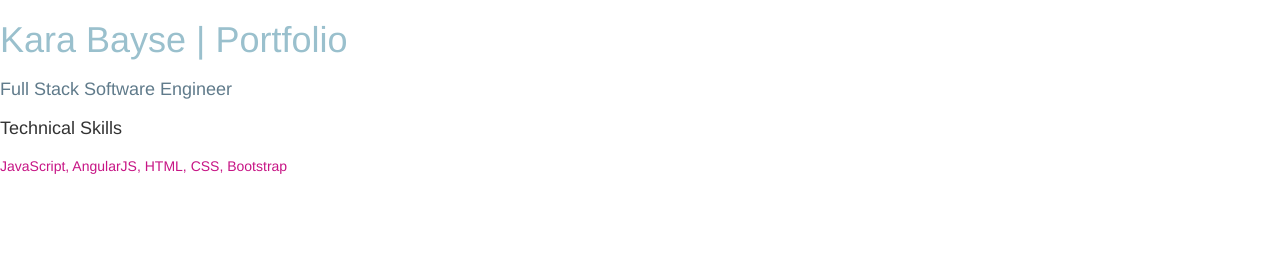
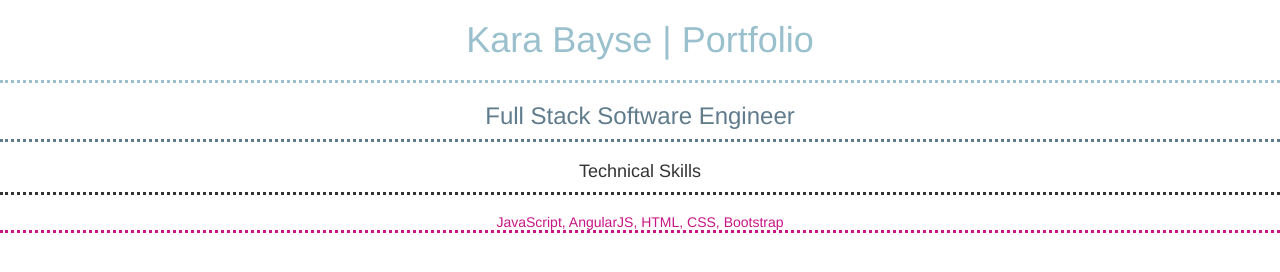
Before and after one commit to karabayse/karabayse_portfolio_2, a website: page public/views/index.html in a window 1280 px wide. Drawn offline with Linux system fonts and the light colour scheme.

Commit message:
css changes

```diff
--- a/public/styles/styles.css
+++ b/public/styles/styles.css
@@ -9,3 +9,11 @@ header {
 .navbar {
   border-radius: 0px;
 }
+
+h1, h3, h4, h5 {
+  text-align: center;
+}
+
+h5 {
+  border-bottom-style: dotted;
+}
--- a/public/views/index.html
+++ b/public/views/index.html
@@ -22,7 +22,7 @@
       return (
         ce('div', null,
           ce('h1', {style: {color: props.color}}, props.subject),
-          ce('h4', {style: {color: props.color}}, props.title),
+          ce('h3', {style: {color: props.color}}, props.title),
           ce('h4', {style: {color: props.color}}, props.skills),
           ce('h5', {style: {color: props.color}}, props.skills2),
         )
```
